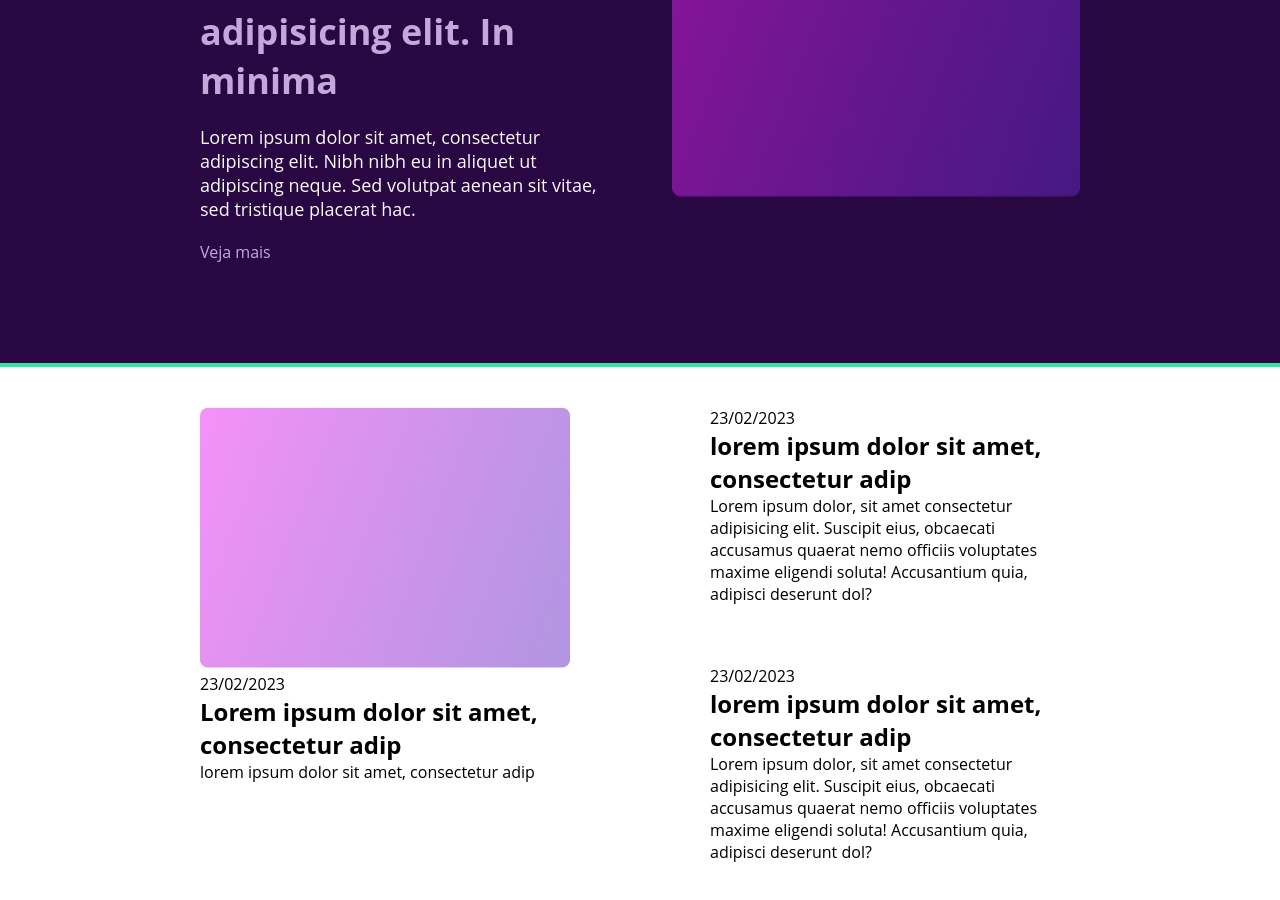
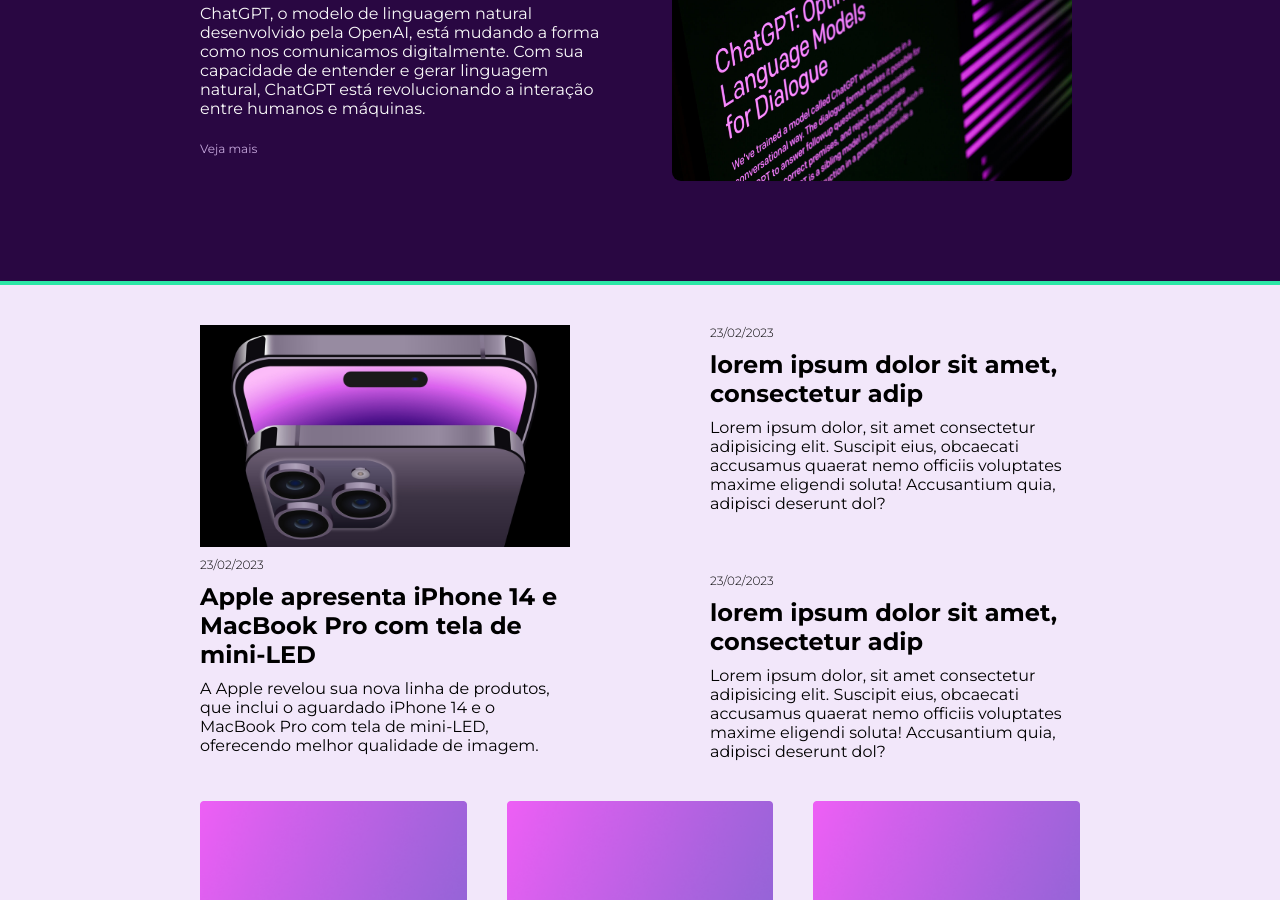
Before and after one commit to ManoelRIos/Manual-dev, a plain HTML site: page src/index.html in a window 1280 px wide. Shown: the part 221-1121 px from the top of the page. Drawn offline with Linux system fonts and the light colour scheme.

Commit message:
Add javascript

```diff
--- a/public/styles/global.css
+++ b/public/styles/global.css
@@ -44,15 +44,16 @@ img{
   font-size: 62.5%;
 }
 
-body, button, input, textarea{
+body, button, input, textarea, h2, p, span{
   /* intervalo de tamanho  */
   font-size: clamp(14px, 1.6rem, 2vw);
-  font-family: 'Open Sans', sans-serif;
+  font-family: 'Montserrat', sans-serif;
 }
 
 body{
   display: grid;
   gap: 2rem 0;
+  background-color: #F2E7FA;
 }
 
 .sr-only {
@@ -130,29 +131,30 @@ header nav.bar .search input::placeholder {
   font-size: 1.2rem;
 }
 
-header .main-news {
+header #main-news {
   display: grid;
   grid-template-columns: 1fr 1fr;
   gap: 6.4rem;
 }
 
-header .main-news img{
+
+#main-news .text {
   width: 100%;
 }
 
-.main-news .text .title {
-  font-size:3.6rem;
+#main-news .text .title {
+  font-size:3.2rem;
   color: var(--title-color);
   padding-bottom: 2rem;
 }
 
-.main-news .text p{
-  font-size:1.8rem;
+#main-news .text p{
+  font-size:1.6rem;
   color: var(--text-color-light);
   padding-bottom: 2rem;
 }
 
-.main-news a.more{
+#main-news a.more{
   cursor: pointer;
   diplay: flex;
   align-items: center;
@@ -160,12 +162,29 @@ header .main-news img{
   transition: .3s;
 }
 
-.main-news a.more span{
+#main-news a.more span{
+  font-size: 1.2rem;
   color: var(--title-color);
 }
 
-.main-news a.more i{
+#main-news a.more i{
   color: #2ce7a6;
+}
+
+#main-news .news-image{
+  width: 400px;
+  height: 275px;
+  //Ajeitar tamanho da imagem
+  background-color: var(--base-color);
+  overflow: hidden;
+}
+
+#main-news .news-image #img{
+  border-radius: 9px;
+  width: 100%;
+  height: 100%;
+  object-fit: cover;
+  background-position: center;
 }
 
 
@@ -177,7 +196,29 @@ main .highlights-news{
 }
 
 main .highlights-news .card-news{
+  display: flex;
+  flex-direction: column;
+  gap: 1rem;
   height: 100%;
+}
+
+main .highlights-news .card-news span.date{
+  font-size: 1.2rem;
+  font-weight: lighter;
+}
+
+main .highlights-news .card-news .text{
+  display: flex;
+  flex-direction: column;
+  gap: 1rem;
+}
+
+main .highlights-news .card-news h2.title{
+  font-size: 2.4rem;
+}
+
+main .highlights-news .card-news p.description{
+  font-size: 1.6rem;
 }
 
 main .highlights-news .card-news img{
@@ -193,9 +234,54 @@ main .highlights-news .content-news{
   gap: 6rem;
 }
 
+main .highlights-news .content-news .news {
+  display: flex;
+  flex-direction: column;
+  gap: 1rem;
+}
+
+main .highlights-news .content-news .news span.date {
+  font-size: 1.2rem;
+  font-weight: lighter;
+}
+
+
+main .highlights-news .content-news .news h2.title {
+  font-size: 2.4rem;
+}
+
+main .highlights-news .content-news .news p.description {
+  font-size: 1.6rem;
+}
+
 main .news-container {
   display: grid;
   grid-template-columns: 1fr 1fr 1fr;
   gap: 4rem;
   margin: 4rem 0;
 }
+
+.news-container .news {
+  display: flex;
+  flex-direction: column;
+  gap: 1rem;
+}
+
+.news-container .news span.date{
+  font-size: 1.2rem;
+  font-weight: lighter;
+}
+
+.news-container .news .text{
+  display: flex;
+  flex-direction: column;
+  gap: 1rem;
+}
+
+.news-container .news  .text h2.title{
+  font-size: 1.6rem;
+}
+
+.news-container .news  .text p.description{
+  font-size: 1.4rem;
+}
--- /dev/null
+++ b/server/db/database.js
@@ -0,0 +1,16 @@
+const posts = [
+  {
+    title: "ChatGPT: a revolução na comunicação digital",
+    description:
+      "ChatGPT, o modelo de linguagem natural desenvolvido pela OpenAI, está mudando a forma como nos comunicamos digitalmente. Com sua capacidade de entender e gerar linguagem natural, ChatGPT está revolucionando a interação entre humanos e máquinas.",
+    image: "../../public/assets/images/posts/chatgpt.jpg",
+  },
+  {
+    title: "Apple apresenta iPhone 14 e MacBook Pro com tela de mini-LED",
+    description:
+      "A Apple revelou sua nova linha de produtos, que inclui o aguardado iPhone 14 e o MacBook Pro com tela de mini-LED, oferecendo melhor qualidade de imagem.",
+    image: "../../public/assets/images/posts/iphone-14.jpg",
+  },
+];
+
+export { posts };
--- a/src/index.html
+++ b/src/index.html
@@ -6,12 +6,18 @@
     <meta name="viewport" content="width=device-width, initial-scale=1.0" />
     <title>Manual - Dev</title>
 
-    <link href='https://css.gg/css' rel='stylesheet'>
+    <link href="https://css.gg/css" rel="stylesheet" />
     <link rel="stylesheet" href="../public/styles/global.css" />
+    <link rel="preconnect" href="https://fonts.googleapis.com" />
+    <link rel="preconnect" href="https://fonts.gstatic.com" crossorigin />
+    <link
+      href="https://fonts.googleapis.com/css2?family=Montserrat:wght@300;400;500;700&display=swap"
+      rel="stylesheet"
+    />
   </head>
   <body>
     <header class="container">
-      <nav class="bar grid"></div>
+      <nav class="bar grid">
         <div class="logo">
           <h2>MANUAL<span>&lt/&gt</span>DEV</h2>
         </div>
@@ -23,26 +29,28 @@
             <a href="">News</a>
           </li>
           <li>
-            <a href="">About</a>
+            <a href="">Sobre</a>
           </li>
           <li>
-            <a href="">Contact</a>
+            <a href="">Contatos</a>
           </li>
         </ul>
 
         <div class="search">
           <label class="sr-only" for="search">Pesquisar</label>
-          <input type="text" placeholder="Search..." autocomplete="off"/>
+          <input type="text" placeholder="Search..." autocomplete="off" />
         </div>
       </nav>
 
-      <div class="main-news">
+      <div id="main-news">
         <div class="text">
           <h2 class="title">
             Lorem ipsum dolor sit amet consectetur adipisicing elit. In minima
           </h2>
-          <p>
-            Lorem ipsum dolor sit amet, consectetur adipiscing elit. Nibh nibh eu in aliquet ut adipiscing neque. Sed volutpat aenean sit vitae, sed tristique placerat hac.
+          <p class="description">
+            Lorem ipsum dolor sit amet, consectetur adipiscing elit. Nibh nibh
+            eu in aliquet ut adipiscing neque. Sed volutpat aenean sit vitae,
+            sed tristique placerat hac.
           </p>
 
           <a class="more">
@@ -51,34 +59,43 @@
           </a>
         </div>
         <div class="news-image">
-          <img src="../public/assets/images/Rectangle 13.png" alt="" />
+          <img id="img" src="../public/assets/images/Rectangle 13.png" alt="" />
         </div>
       </div>
     </header>
 
-
     <main class="container">
       <div class="highlights-news grid">
         <div class="card-news">
-          <img src="../public/assets/images/Rectangle 12.png" alt="" />
+          <img id="img" src="../public/assets/images/Rectangle 12.png" alt="" />
           <span class="date">23/02/2023</span>
           <div class="text">
-            <h2>Lorem ipsum dolor sit amet, consectetur adip</h2>
-            <p>lorem ipsum dolor sit amet, consectetur adip</p>
+            <h2 class="title">Lorem ipsum dolor sit amet, consectetur adip</h2>
+            <p class="description">
+              lorem ipsum dolor sit amet, consectetur adip
+            </p>
           </div>
         </div>
 
         <div class="content-news">
           <div class="news">
             <span class="date">23/02/2023</span>
-            <h2>lorem ipsum dolor sit amet, consectetur adip</h2>
-            <p>Lorem ipsum dolor, sit amet consectetur adipisicing elit. Suscipit eius, obcaecati accusamus quaerat nemo officiis voluptates maxime eligendi soluta! Accusantium quia, adipisci deserunt dol?</p>
+            <h2 class="title">lorem ipsum dolor sit amet, consectetur adip</h2>
+            <p class="description">
+              Lorem ipsum dolor, sit amet consectetur adipisicing elit. Suscipit
+              eius, obcaecati accusamus quaerat nemo officiis voluptates maxime
+              eligendi soluta! Accusantium quia, adipisci deserunt dol?
+            </p>
           </div>
 
           <div class="news">
             <span class="date">23/02/2023</span>
-            <h2>lorem ipsum dolor sit amet, consectetur adip</h2>
-            <p>Lorem ipsum dolor, sit amet consectetur adipisicing elit. Suscipit eius, obcaecati accusamus quaerat nemo officiis voluptates maxime eligendi soluta! Accusantium quia, adipisci deserunt dol?</p>
+            <h2 class="title">lorem ipsum dolor sit amet, consectetur adip</h2>
+            <p class="description">
+              Lorem ipsum dolor, sit amet consectetur adipisicing elit. Suscipit
+              eius, obcaecati accusamus quaerat nemo officiis voluptates maxime
+              eligendi soluta! Accusantium quia, adipisci deserunt dol?
+            </p>
           </div>
         </div>
       </div>
@@ -90,7 +107,13 @@
 
           <div class="text">
             <h2 class="title">Lorem ipsum dolor, sits!</h2>
-            <p class="description">Lorem ipsum dolor sit, amet consectetur adipisicing elit. Asperiores optio aspernatur nostrum reprehenderit, doloribus exercitationem aliquam vitae fugiat eum reiciendis culpa ad perferendis nobis amet, est maiores dignissimos laudantium incidunt?</p>
+            <p class="description">
+              Lorem ipsum dolor sit, amet consectetur adipisicing elit.
+              Asperiores optio aspernatur nostrum reprehenderit, doloribus
+              exercitationem aliquam vitae fugiat eum reiciendis culpa ad
+              perferendis nobis amet, est maiores dignissimos laudantium
+              incidunt?
+            </p>
           </div>
         </div>
         <div class="news">
@@ -99,7 +122,13 @@
 
           <div class="text">
             <h2 class="title">Lorem ipsum dolor, sits!</h2>
-            <p class="description">Lorem ipsum dolor sit, amet consectetur adipisicing elit. Asperiores optio aspernatur nostrum reprehenderit, doloribus exercitationem aliquam vitae fugiat eum reiciendis culpa ad perferendis nobis amet, est maiores dignissimos laudantium incidunt?</p>
+            <p class="description">
+              Lorem ipsum dolor sit, amet consectetur adipisicing elit.
+              Asperiores optio aspernatur nostrum reprehenderit, doloribus
+              exercitationem aliquam vitae fugiat eum reiciendis culpa ad
+              perferendis nobis amet, est maiores dignissimos laudantium
+              incidunt?
+            </p>
           </div>
         </div>
         <div class="news">
@@ -108,13 +137,21 @@
 
           <div class="text">
             <h2 class="title">Lorem ipsum dolor, sits!</h2>
-            <p class="description">Lorem ipsum dolor sit, amet consectetur adipisicing elit. Asperiores optio aspernatur nostrum reprehenderit, doloribus exercitationem aliquam vitae fugiat eum reiciendis culpa ad perferendis nobis amet, est maiores dignissimos laudantium incidunt?</p>
+            <p class="description">
+              Lorem ipsum dolor sit, amet consectetur adipisicing elit.
+              Asperiores optio aspernatur nostrum reprehenderit, doloribus
+              exercitationem aliquam vitae fugiat eum reiciendis culpa ad
+              perferendis nobis amet, est maiores dignissimos laudantium
+              incidunt?
+            </p>
           </div>
         </div>
-
       </div>
     </main>
 
     <footer class="container"></footer>
+
+    <!-- SCRIPT -->
+    <script type="module" src="./js/post.js"></script>
   </body>
 </html>
--- /dev/null
+++ b/src/js/post.js
@@ -0,0 +1,22 @@
+import { posts } from "../../server/db/database.js";
+
+function addMainPost() {
+  document.querySelector(".text .title").innerHTML = posts[0].title;
+  document.querySelector(".text .description").innerHTML = posts[0].description;
+  document
+    .querySelector("#main-news .news-image #img")
+    .setAttribute("src", posts[0].image);
+}
+
+function addSecondaryPosts() {
+  document.querySelector(".highlights-news .text h2").innerHTML = posts[1].title;
+  document.querySelector(".highlights-news .text p").innerHTML =
+    posts[1].description;
+  document
+    .querySelector(".highlights-news .card-news #img")
+    .setAttribute("src", posts[1].image);
+  posts.forEach((post) => {});
+}
+
+addMainPost();
+addSecondaryPosts();
```
Also changed, not shown: public/assets/images/posts/chatgpt.jpg (added), public/assets/images/posts/iphone-14.jpg (added), 1 other file.
